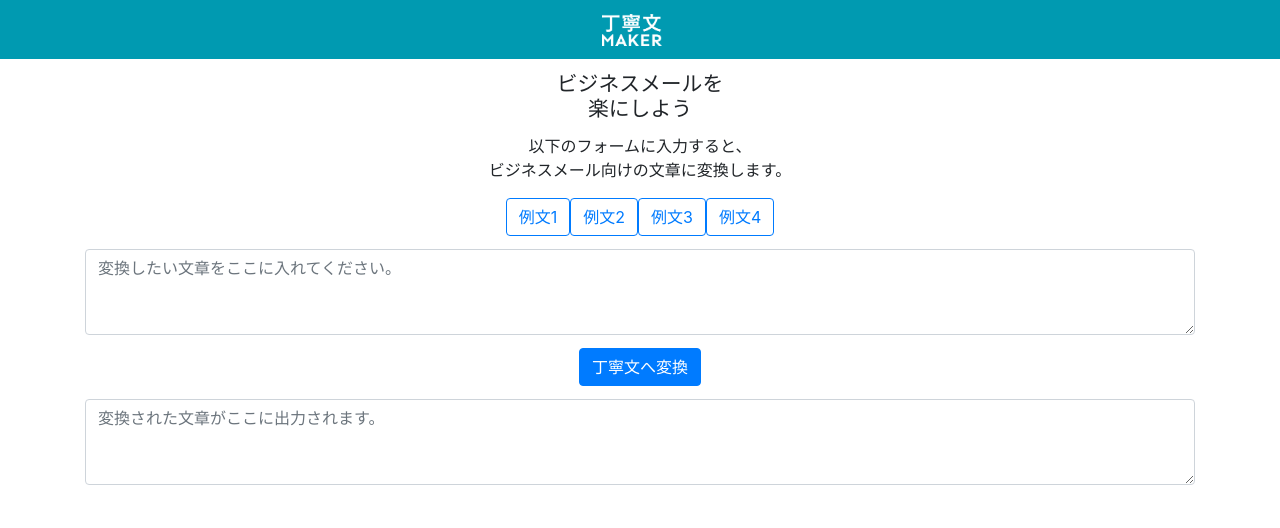
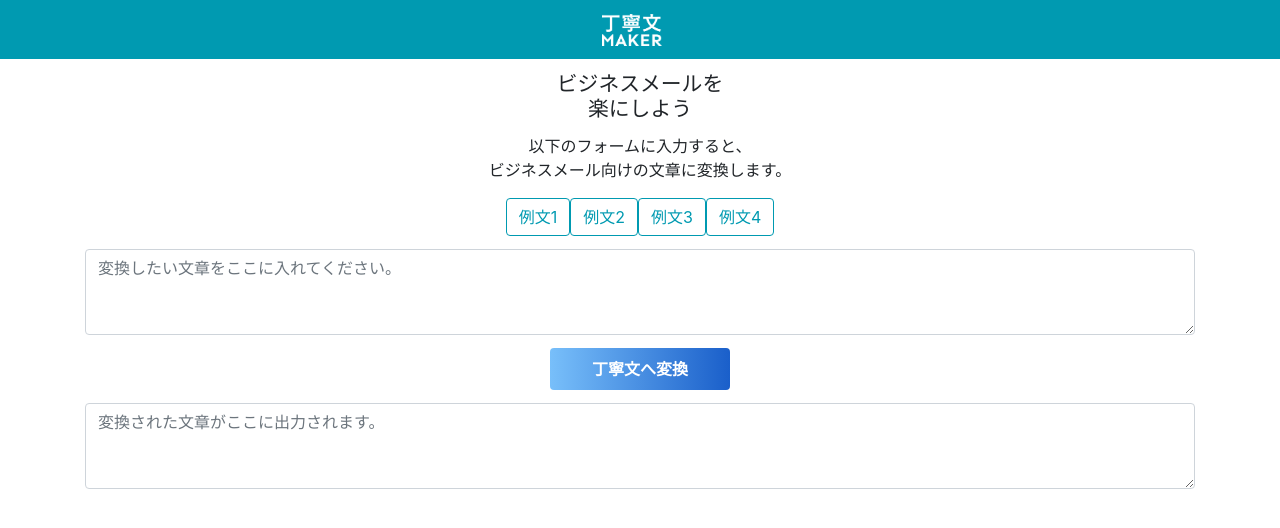
Before and after one commit to efg-technologies/business_mail_maker_front, a Nuxt app: page / in a window 1280 px wide. Shown: the top 528 px of the page. Built offline with nearby package versions, Linux system fonts and the light colour scheme; no server answers.

Commit message:
styleの初版完成

```diff
--- a/pages/index.css
+++ b/pages/index.css
@@ -4,6 +4,37 @@
 .navbar-brand {
   width: 100%;
   text-align: center;
+}
+
+.btn-outline-primary:not(:disabled):not(.disabled):active,
+.btn-outline-primary:not(:disabled):not(.disabled).active,
+.show > .btn-outline-primary.dropdown-toggle {
+  background: #009ab1;
+}
+.select-example
+  button
+  .btn-outline-primary:not(:disabled):not(.disabled):active,
+.btn-outline-primary:hover {
+  background: #009ab1;
+}
+.select-example button.btn-primary,
+.select-example button.btn-primary.outline {
+  border: 3px solid #009ab1;
+}
+.select-example button.btn-outline-primary {
+  color: #009ab1;
+  border-color: #009ab1;
+}
+
+.select-example button.btn-outline-primary:hover {
+  border-color: #009ab1;
+  color: #fff;
+}
+
+.select-example button.btn-primary:not(:disabled):not(.disabled):active,
+.select-example button.btn-primary:not(:disabled):not(.disabled).active,
+.select-example button.show > .btn-primary.dropdown-toggle {
+  background-color: #009ab1;
 }
 main {
   text-align: center;
@@ -15,3 +46,9 @@ h2 {
 textarea {
   margin: 13px 0;
 }
+button[type='submit'] {
+  background: linear-gradient(to right, #78bffa, #1a5fca);
+  border: none;
+  font-weight: 700;
+  padding: 9px 42px;
+}
--- a/pages/index.vue
+++ b/pages/index.vue
@@ -20,7 +20,7 @@
 
     <section class="container">
       <div class="row">
-        <div class="col">
+        <div class="col select-example">
           <button
             type="button"
             class="btn btn-outline-primary"
```
